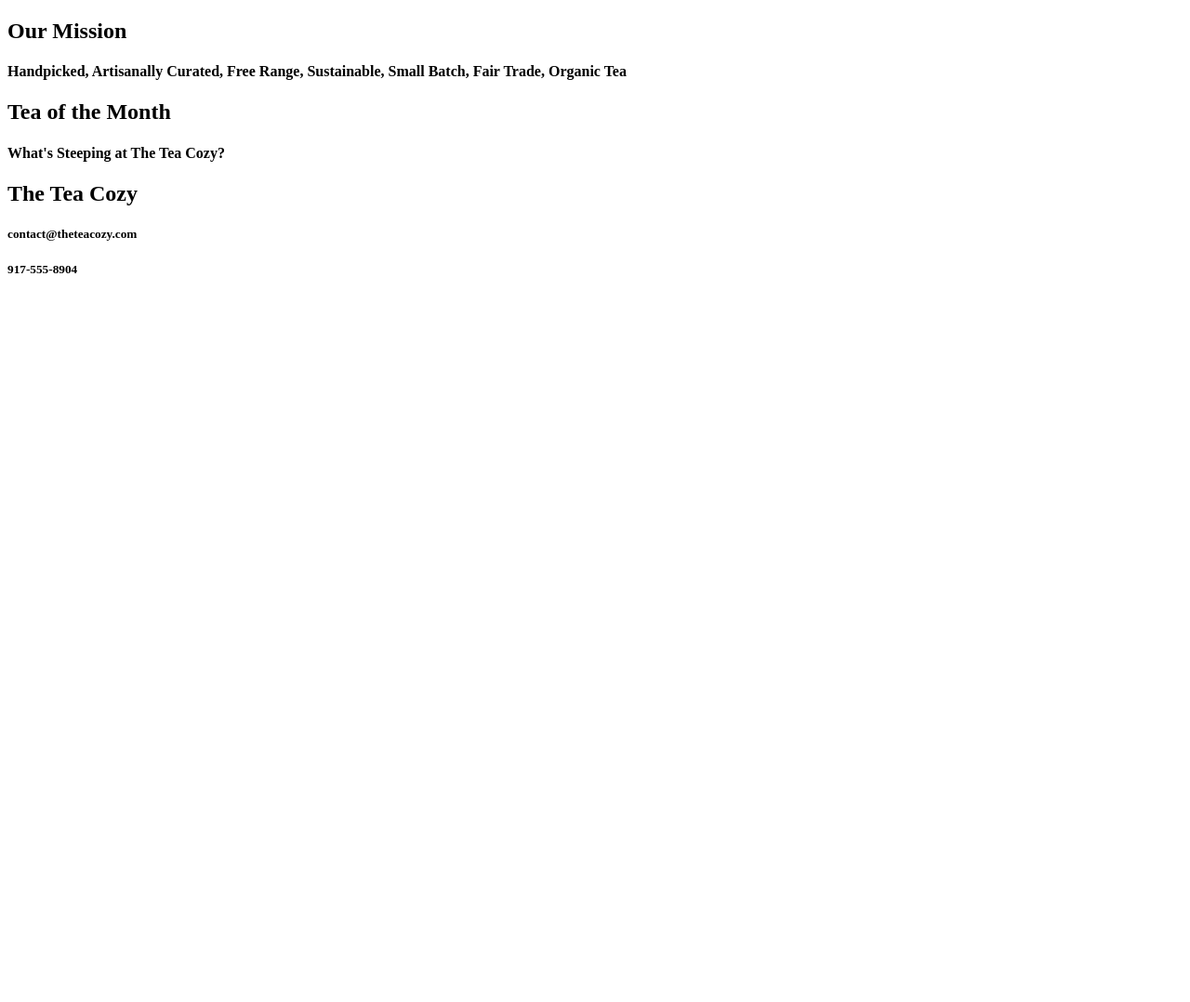
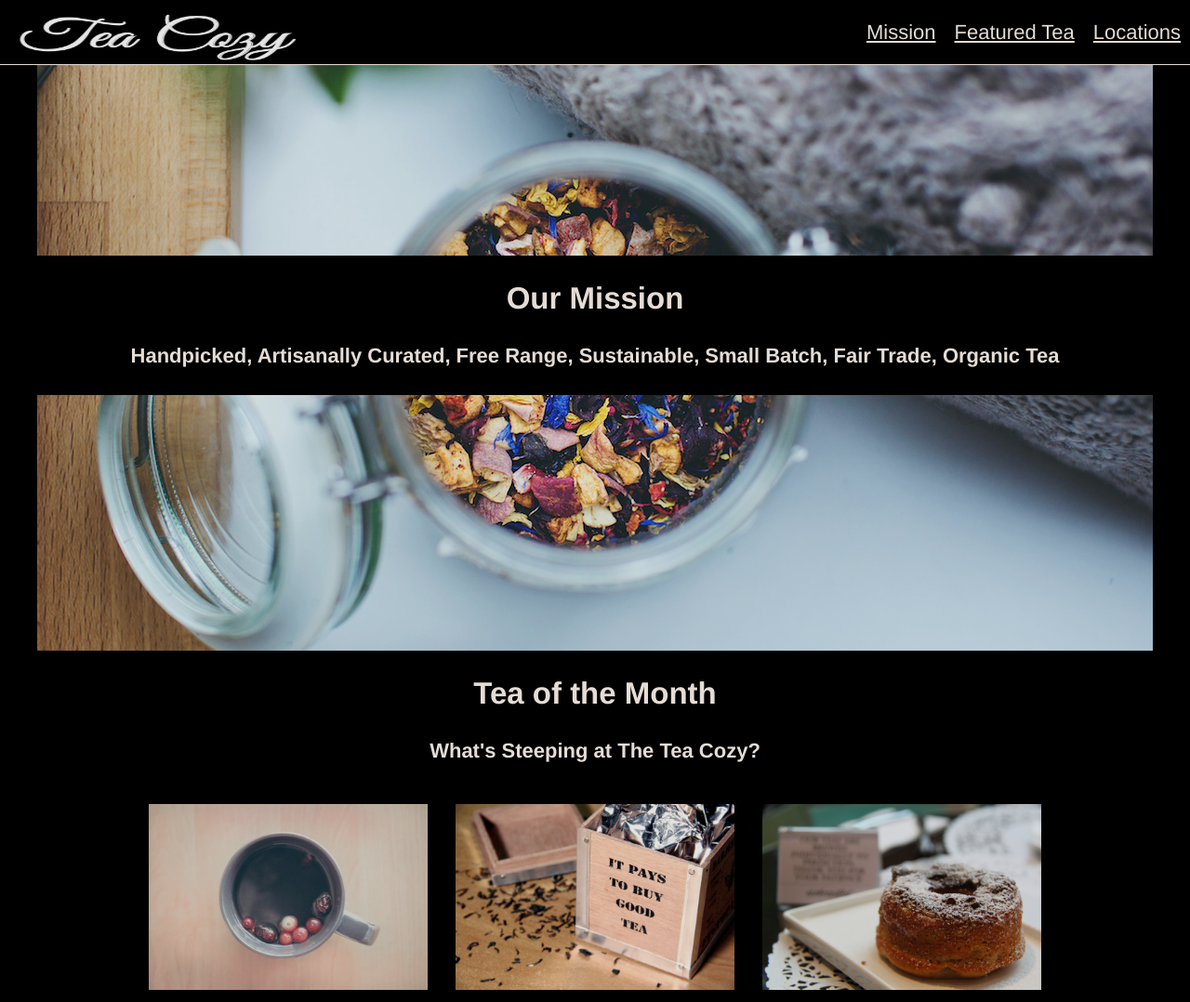
Before and after one commit to Sfmahmoudi/TeaCozy, a plain HTML site: page index.html in a window 1280 px wide. Shown: the top 1078 px of the page at 93% size. Before the commit the page ends 800 px from the top, so only its background shows below. Drawn offline with Linux system fonts and the light colour scheme.

Commit message:
third commit

```diff
--- a/index.html
+++ b/index.html
@@ -2,29 +2,46 @@
 <html>
   <head>
     <title>Tea Cozy</title>
-    <link href="resources/css/style.css">
+    <link href="resources/css/style.css" type="text/css" rel="stylesheet">
   </head>
   <body>
             <!-- header -->
-    <header>
-    </header>
+    <div class= "header">
+      <span class= "logo"> <img src="resources/images/img-tea-cozy-logo.png" alt= "logo"> </span>
+      <nav class= "navigation">
+        <span> Mission </span>
+        <span> Featured Tea </span>
+        <span> Locations </span>
+      </nav>
+    </div>
 
             <!-- content -->
     <div class= "content">
 
       <div class= "mission">
-        <h2> Our Mission </h2>
-        <h4> Handpicked, Artisanally Curated, Free Range, Sustainable, Small Batch, Fair Trade, Organic Tea </h4>
+        <div class= "mission-title"> <h2> Our Mission </h2>
+        <h4> Handpicked, Artisanally Curated, Free Range, Sustainable, Small Batch, Fair Trade, Organic Tea </h4> </div>
       </div>
 
       <div class= "featured-tea">
-        <h2> Tea of the Month </h2>
-        <h4> What's Steeping at The Tea Cozy? </h4>
+        <div class= "featured">
+          <h2> Tea of the Month </h2>
+          <h4> What's Steeping at The Tea Cozy? </h4>
+        </div>
+        <div class= "varieties">
+          <span class= "blitz"> <img src= "resources/images/img-berryblitz.jpg" alt= "blitz"> Fall Berry Blitz Tea </span>
+          <span class= "rum"> <img src= "resources/images/img-spiced-rum.jpg" alt= "blitz"> Spiced Rum Tea </span>
+          <span class= "donut"> <img src= "resources/images/img-donut.jpg" alt= "blitz"> Seasonal Donuts </span>
+          <span class= "myrtle"> <img src= "resources/images/img-myrtle-ave.jpg" alt= "blitz"> Myrtle Ave Tea </span>
+          <span class= "bizarre"> <img src= "resources/images/img-bedford-bizarre.jpg" alt= "blitz"> Bedford Bizarre Tea </span>
+        </div>
       </div>
 
       <div class= "locations">
 
       </div>
+
+
 
       <div class= "contact">
         <h2> The Tea Cozy </h2>
--- a/resources/css/style.css
+++ b/resources/css/style.css
@@ -13,25 +13,107 @@ body {
 }
 
 /* header section */
+.header {
+  display: flex;
+  height: 69px;
+  position: fixed;
+  background-color: black;
+  width: 100%;
+  justify-content: space-between;
+  border-bottom: 1px solid seashell;
+  z-index: 2;
+}
+
+.logo img {
+  height: 50px;
+  margin-left: 10px;
+  justify-content: left;
+
+}
+
+nav span {
+  text-decoration: underline;
+  background-color: black;
+  padding: 0 10px;
+}
+
+.navigation {
+  display: flex;
+  justify-content: flex-end;
+  align-items: center;
+
+}
+/* content section */
+
+
 .content {
   display: flex;
   flex-direction: column;
+  top: 69px;
+  justify-content: center;
+  /* align-items: space-between; */
 }
 
 .mission {
   display: flex;
+  flex-direction: column;
+  background-image: url("../images/img-mission-background.jpg");
+  height: 700px;
+  background-repeat: no-repeat;
+  width: 1200px;
+  justify-content: center;
+  align-self: center;
+}
+
+.mission-title {
+  z-index: 1;
+  background-color: black;
 
 }
 
 .featured-tea {
   display: flex;
+  flex-direction: column;
+  justify-content: center;
+  align-items: center;
+  width: 100%;
+  /* border: 1px solid white; */
 }
+
+div .featured {
+  text-align: center;
+  background-color: black;
+  width: 1000px;
+
+  /* border: 1px solid white; */
+}
+
+.varieties {
+  /* border: 1px solid white; */
+  width: 1000px;
+  display: flex;
+  flex-wrap: wrap;
+  justify-content: center;
+  align-items: center;
+}
+
+img {
+  height: 200px;
+  width: 300px;
+  padding: 10px;
+  margin: 5px;
+}
+.blitz, .rum, .donut, .myrtle, .bizarre {
+  display: flex;
+  flex-direction: column;
+  /* border: 1px solid white; */
+}
+
 
 .locations {
   display: flex;
+  background-image: url("../images/img-locations-background.jpg");
 }
-
-/* content section */
 
 
 /* footer section */
```
